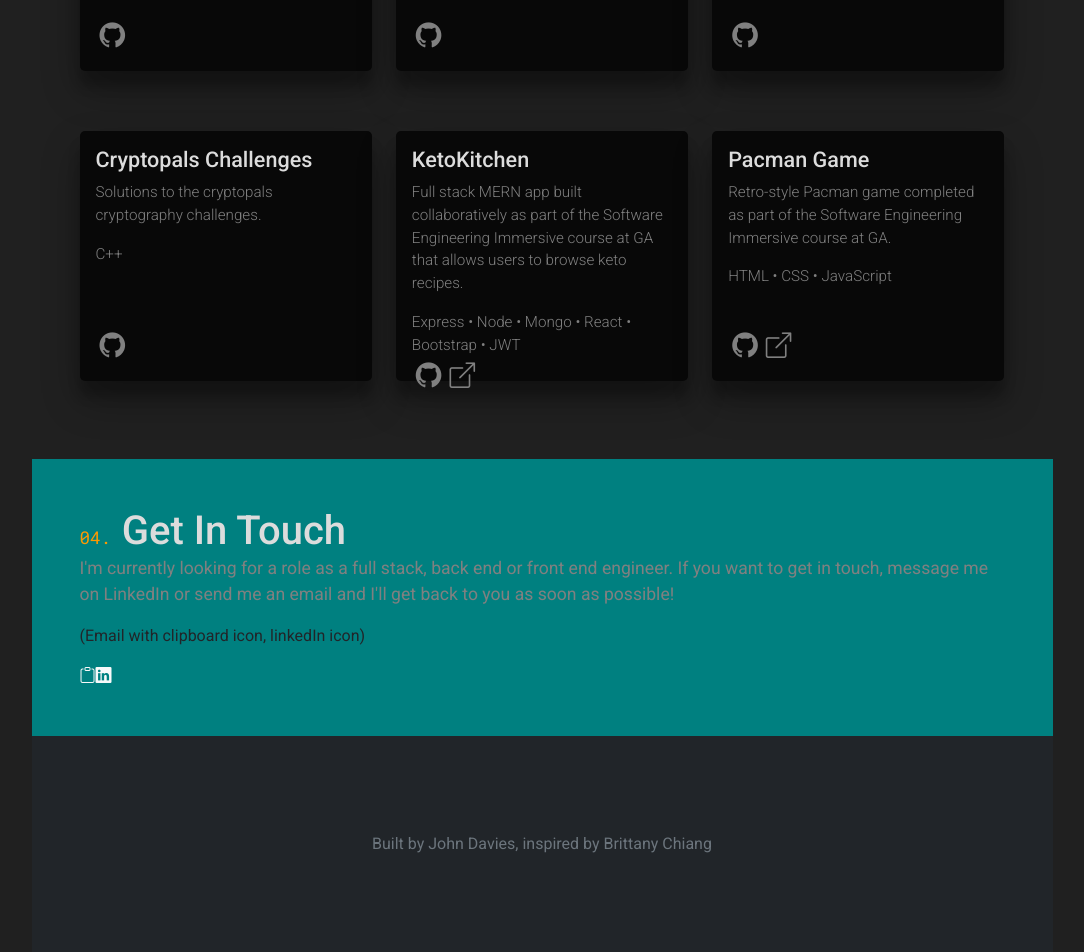
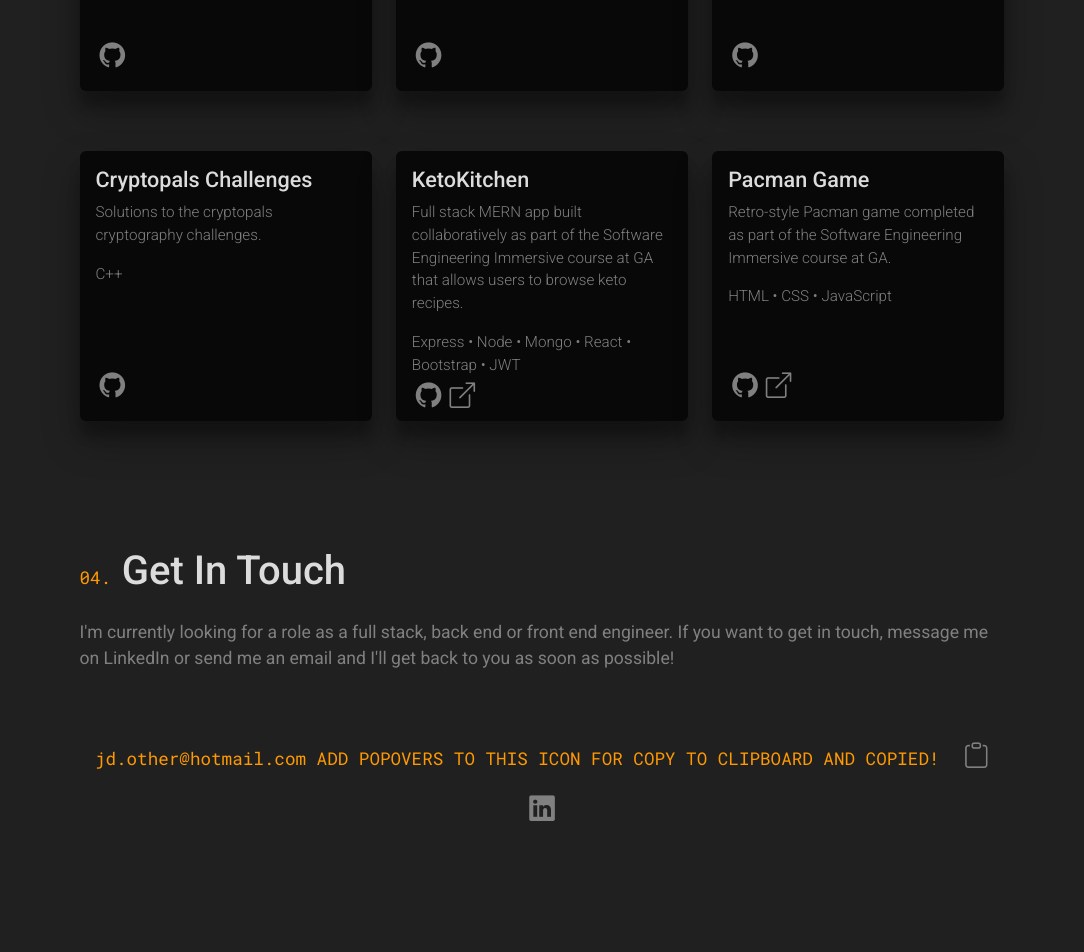
Before and after one commit to tigeryant/tigeryant.github.io, a React (Create React App) app in the folder client/: page / in a window 1280 px wide. Shown: the part 3220-4172 px from the top of the page, without its empty margins (98-1182 px from the left). Built offline with nearby package versions, Linux system fonts and the light colour scheme.

Commit message:
updated contact section

```diff
--- a/client/src/components/Contact.js
+++ b/client/src/components/Contact.js
@@ -1,12 +1,18 @@
 function Contact() {
   return (
     <section className="p-5" id="contact">
-      <p className="p2" style={{ display: 'inline' }}>04. </p>
-      <h2 style={{ display: 'inline' }}>Get In Touch</h2>
+      <div className="mb-4">
+        <p className="p2" style={{ display: 'inline' }}>04. </p>
+        <h2 style={{ display: 'inline' }}>Get In Touch</h2>
+      </div>
       <p className="p1">I&apos;m currently looking for a role as a full stack, back end or front end engineer. If you want to get in touch, message me on LinkedIn or send me an email and I&apos;ll get back to you as soon as possible!</p>
-      <p>(Email with clipboard icon, linkedIn icon)</p>
-      <i className="bi bi-clipboard text-light"></i>
-      <i className="bi bi-linkedin text-light"></i>
+      <div className="contact-icons ms-auto me-auto mt-5">
+        <p className="p2">jd.other@hotmail.com ADD POPOVERS TO THIS ICON FOR COPY TO CLIPBOARD AND COPIED!<span className="icon-link" onClick={
+          () => {
+            navigator.clipboard.writeText('jd.other@hotmail.com')
+          }}><i className="bi bi-clipboard icon-link ps-4"></i></span></p>
+        <a className="icon-link" href="https://www.linkedin.com/in/john-davies-18639b223/" target="_blank" rel="noreferrer"><i className="bi bi-linkedin icon-link"></i></a>
+      </div>
     </section>
   )
 }
--- a/client/src/styles/main.scss
+++ b/client/src/styles/main.scss
@@ -226,11 +226,11 @@ h4 {
 }
 
 .project-card {
-  height: 250px;
+  height: 270px;
   // border: 1px solid black;
   margin: 30px 0 30px 0;
   background-color: $card-black;
-  border-radius: 5px;
+  border-radius: 6px;
   box-shadow: rgba(0, 0, 0, 0.3) 0px 19px 38px, rgba(0, 0, 0, 0.22) 0px 15px 12px;
   display: flex;
   flex-direction: column;
@@ -256,6 +256,7 @@ ul {
 .icon-link :hover {
   color: #FF9900;
   text-decoration: none;
+  cursor: pointer;
 }
 
 // .card-icon {
@@ -275,7 +276,17 @@ ul {
 // * * * * * * * * * * * * * * CONTACT * * * * * * * * * * * * * * *
 
 #contact {
-  background-color: teal;
+  // background-color: teal;
+  height: 500px;
+  display: flex;
+  flex-direction: column;
+  // justify-content: space-between;
+}
+
+.contact-icons {
+  display: flex;
+  flex-direction: column;
+  align-items: center;
 }
 
 // * * * * * * * * * * * * FOOTER * * * * * * * * * * * * * * * * * *
```
